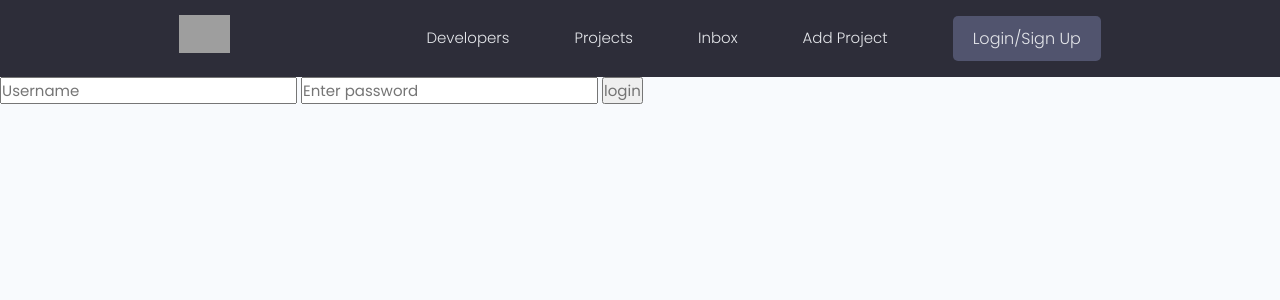
After one commit to vbsanjay/Python-Django-DevSearch, a Django app: page /login/ in a window 1280 px wide. The commit adds this page. Shown: the top 300 px of the page. Run offline with Django 5.2, Linux system fonts and the light colour scheme; grey boxes are pictures that could not be loaded.

Commit message:
basic login template added

```diff
--- a/templates/nav-bar.html
+++ b/templates/nav-bar.html
@@ -17,7 +17,7 @@
           <li class="header__menuItem"><a href="{% url 'projects' %}">Projects</a></li>
           <li class="header__menuItem"><a href="">Inbox</a></li>
           <li class="header__menuItem"><a href="{% url 'create-project' %}">Add Project</a></li>
-          <li class="header__menuItem"><a href="" class="btn btn--sub">Login/Sign Up</a></li>
+          <li class="header__menuItem"><a href="{% url 'login' %}" class="btn btn--sub">Login/Sign Up</a></li>
         </ul>
       </nav>
     </div>
--- /dev/null
+++ b/users/templates/users/login_registers.html
@@ -0,0 +1,13 @@
+{% extends 'index.html' %}
+
+{% block content %}
+
+<form action="{%url 'login' %}" method="POST">
+    {% csrf_token %}
+    <input type="text" name="username" placeholder="Username" />
+    <input type="text" name="password" placeholder="Enter password" />
+    <input type="submit" value="login" />
+</form>
+
+
+{% endblock content %}
--- a/users/urls.py
+++ b/users/urls.py
@@ -2,6 +2,8 @@ from django.urls import path
 from . import views
 
 urlpatterns = [
+    path("login/", views.loginPage, name="login"),
+
     path("", views.profiles, name = "profiles"),
     path("profile/<str:pk>/", views.userProfile, name = "user-profile")
 ]
--- a/users/views.py
+++ b/users/views.py
@@ -1,7 +1,9 @@
 from django.shortcuts import render
 from .models import Profile
 
-# Create your views here.
+def loginPage(request):
+    return render(request, 'users/login_registers.html')
+
 def profiles(request):
     profiles = Profile.objects.all()
     context = {'profiles': profiles}
```
